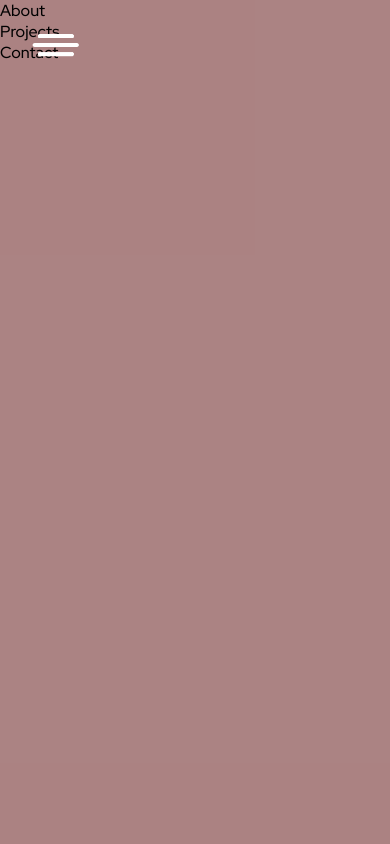
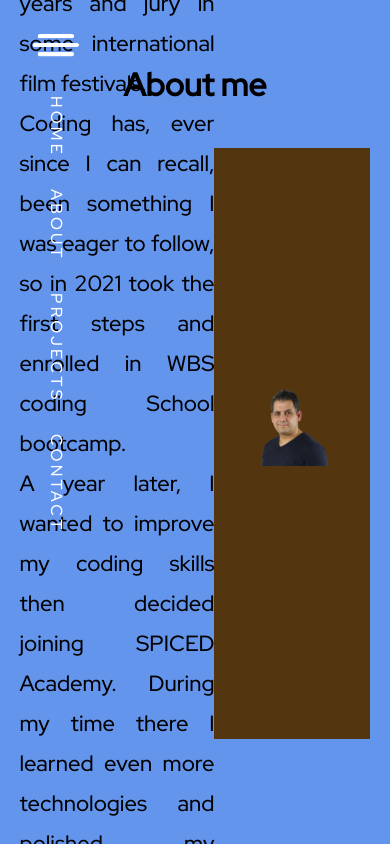
Before and after one commit to RezaHajipour/portfolio-reza, a React (Create React App) app: page /about in a window 390 px wide. Both pictures are taken after a click on the picture 56 px from the left and 44 px from the top of the page. Shown: the top 844 px of the page. Built offline with nearby package versions, Linux system fonts and the light colour scheme; a web font is replaced by a local one.

Commit message:
new hamburger menu added

```diff
--- a/package.json
+++ b/package.json
@@ -8,6 +8,7 @@
     "@testing-library/user-event": "^13.5.0",
     "react": "^18.0.0",
     "react-dom": "^18.0.0",
+    "react-router-dom": "^6.3.0",
     "react-scripts": "5.0.1",
     "web-vitals": "^2.1.4"
   },
--- a/src/App.js
+++ b/src/App.js
@@ -1,14 +1,24 @@
 import "./styles/App.css";
+import { BrowserRouter, Routes, Route } from "react-router-dom";
 import Nav from "./components/Nav";
 import Home from "./components/Home";
-// import About from "./components/About";
+import About from "./components/About";
+import Projects from "./components/Projects";
+import Contact from "./components/Contact";
 
 const App = () => {
     return (
-        <div className="App">
-            <Nav />
-            <Home />
-        </div>
+        <BrowserRouter>
+            <div className="App">
+                <Nav />
+                <Routes>
+                    <Route exact path="/" element={<Home />} />
+                    <Route path="/about" element={<About />} />
+                    <Route path="/projects" element={<Projects />} />
+                    <Route path="/contact" element={<Contact />} />
+                </Routes>
+            </div>
+        </BrowserRouter>
     );
 };
 
--- a/src/components/About.js
+++ b/src/components/About.js
@@ -1,9 +1,34 @@
 import "../styles/About.css";
+import reza from "../images/rezaHajipour.png";
 
 function About() {
     return (
-        <div className="about">
-            <h1>About me</h1>
+        <div className="about-container">
+            <h1 className="title">About me</h1>
+            <div className="content">
+                <p className="left">
+                    Hey there! My name is Reza and I am a Fullstack Web
+                    Developer based in Hamburg. <br />
+                    At age of 22 I started to work in Radio and TV. During 20+
+                    years I worked as directer and editor. I Was director of
+                    Arroios Film Festival (Portugal) for 3 years and jury in
+                    some international film festivals. <br />
+                    Coding has, ever since I can recall, been something I was
+                    eager to follow, so in 2021 took the first steps and
+                    enrolled in WBS coding School bootcamp.
+                    <br /> A year later, I wanted to improve my coding skills
+                    then decided joining SPICED Academy. During my time there I
+                    learned even more technologies and polished my existing
+                    ones, and found myself in love with the idea of being a
+                    Fullstack developer. <br />
+                    At this point, I am a competent Fullstack Web Developer with
+                    excellent communication skills and an avid problem solver
+                    due to my previous work experience.
+                </p>
+                <article className="right">
+                    <img src={reza} alt="Reza-Hajipour-img" className="reza" />
+                </article>
+            </div>
         </div>
     );
 }
--- /dev/null
+++ b/src/components/Contact.js
@@ -0,0 +1,11 @@
+import "../styles/Contact.css";
+
+function Contact() {
+    return (
+        <div className="contact">
+            <h1>Contact</h1>
+        </div>
+    );
+}
+
+export default Contact;
--- a/src/components/Nav.js
+++ b/src/components/Nav.js
@@ -7,21 +7,33 @@ function Nav() {
     const toggleMenu = () => {
         setOpenMenu(!openMenu);
     };
+
     return (
         <aside className="nav-container">
             <img
                 src={menuIcon}
-                alt="menu"
+                alt="menuIcon"
                 className="menuIcon"
                 onClick={toggleMenu}
             />
 
             {openMenu ? (
-                <div className="menu">
-                    <p>About</p>
-                    <p>Projects</p>
-                    <p>Contact</p>
-                </div>
+                <nav className="nav open">
+                    <ul>
+                        <li>
+                            <a href="/">HOME</a>
+                        </li>
+                        <li>
+                            <a href="/about">ABOUT</a>
+                        </li>
+                        <li>
+                            <a href="/projects">PROJECTS</a>
+                        </li>
+                        <li>
+                            <a href="/contact">CONTACT</a>
+                        </li>
+                    </ul>
+                </nav>
             ) : null}
         </aside>
     );
--- /dev/null
+++ b/src/components/Projects.js
@@ -0,0 +1,11 @@
+import "../styles/Projects.css";
+
+function Projects() {
+    return (
+        <div className="projects">
+            <h1>projects</h1>
+        </div>
+    );
+}
+
+export default Projects;
--- a/src/styles/About.css
+++ b/src/styles/About.css
@@ -1,5 +1,42 @@
-.about {
-    width: 100vw;
+.about-container {
     height: 100vh;
-    background-color: rgb(40 175 176);
+    background-color: cornflowerblue;
+
+    display: flex;
+    justify-content: center;
+    align-items: center;
+    flex-direction: column;
 }
+.title {
+    width: 96vw;
+    /* background-color: rgb(164, 241, 156); */
+    text-align: center;
+}
+.content {
+    width: 96vw;
+    height: 80vh;
+    /* background-color: rgb(60, 54, 174); */
+    display: flex;
+    justify-content: center;
+    align-items: center;
+}
+
+.left {
+    width: 50vw;
+    right: 50px;
+    /* background-color: bisque; */
+    font-size: 22px;
+    line-height: 2.5rem;
+    text-align: justify;
+}
+.right {
+    width: 40vw;
+    height: 70vh;
+    background-color: rgb(83, 53, 16);
+    display: flex;
+    justify-content: center;
+    align-items: center;
+}
+.reza {
+    width: 50%;
+}
--- /dev/null
+++ b/src/styles/Contact.css
@@ -0,0 +1,5 @@
+.contact {
+    height: 100vh;
+    background-color: rgb(70, 93, 239);
+    /* background-color: rgb(135, 156, 225); */
+}
--- a/src/styles/Home.css
+++ b/src/styles/Home.css
@@ -34,7 +34,6 @@
     font-family: "Tangerine", cursive;
     font-size: 4rem;
     letter-spacing: 0.1rem;
-
     margin-top: -2rem;
 }
 .Fullstack {
--- a/src/styles/Nav.css
+++ b/src/styles/Nav.css
@@ -1,6 +1,3 @@
-.nav-container {
-    background-color: rgba(162, 117, 117, 0.9);
-}
 .menuIcon {
     background: transparent;
     border: "none";
@@ -10,8 +7,35 @@
     height: 1.6rem;
     margin-top: 2rem;
     margin-left: 2rem;
+    cursor: pointer;
 }
-.menu {
-    width: 30%;
+.nav {
+    position: fixed;
+    top: 5rem;
+    left: 1rem;
+
     height: 100vh;
+    text-align: center;
 }
+
+.nav a:link,
+a:active,
+a:visited {
+    text-decoration: none;
+    color: rgb(255, 255, 255);
+}
+.nav a:hover {
+    text-decoration: none;
+    font-size: 20px;
+}
+
+ul {
+    list-style-type: none;
+    line-height: 3em;
+}
+
+li {
+    writing-mode: vertical-lr;
+    padding: 1rem;
+    letter-spacing: 0.2rem;
+}
--- /dev/null
+++ b/src/styles/Projects.css
@@ -0,0 +1,5 @@
+.projects {
+    height: 100vh;
+
+    background-color: rgba(78, 115, 238);
+}
```
Also changed, not shown: src/images/rezaHajipour.png (added), 1 other file (tests, documents, lock files or other folders).
